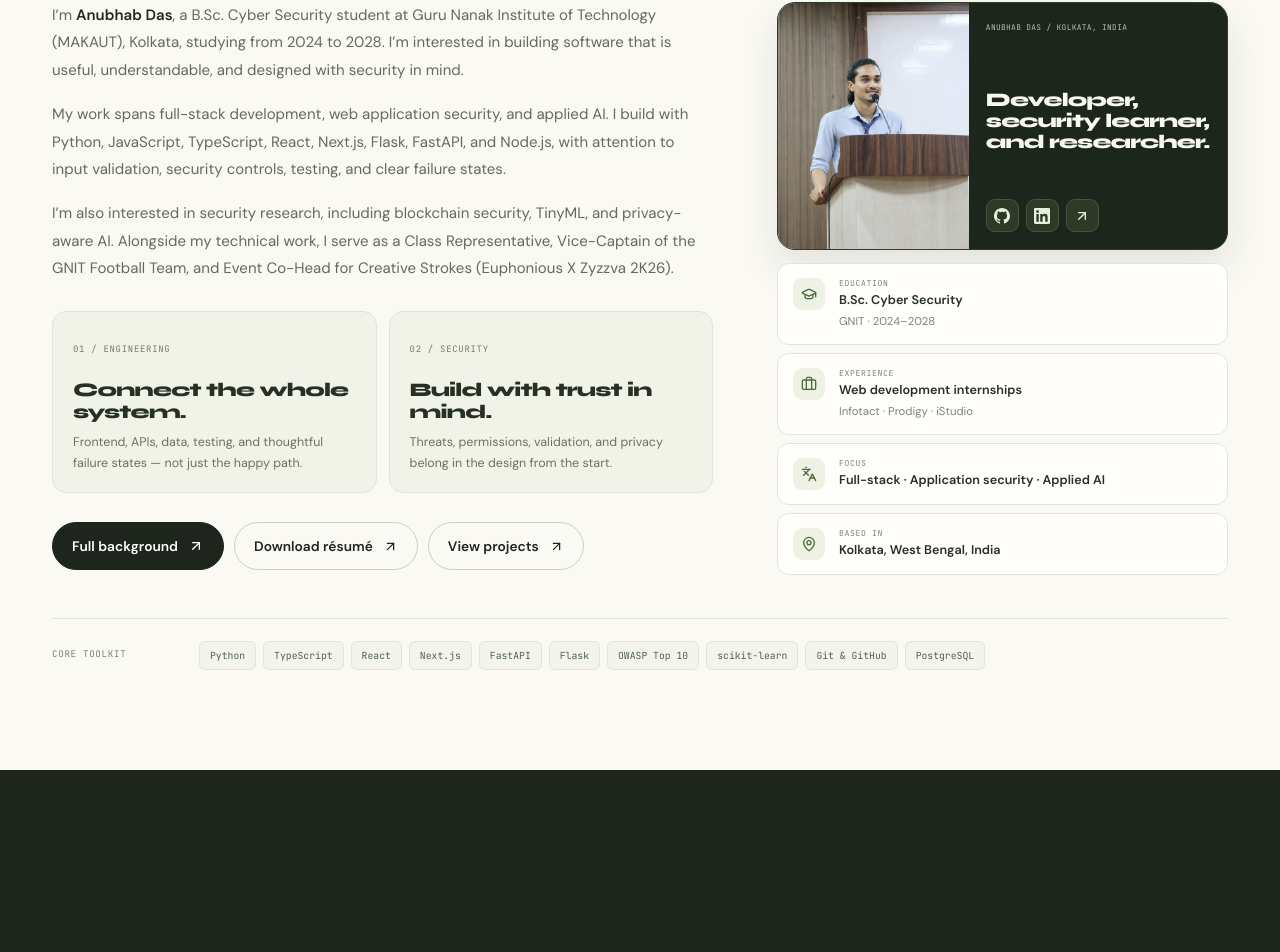
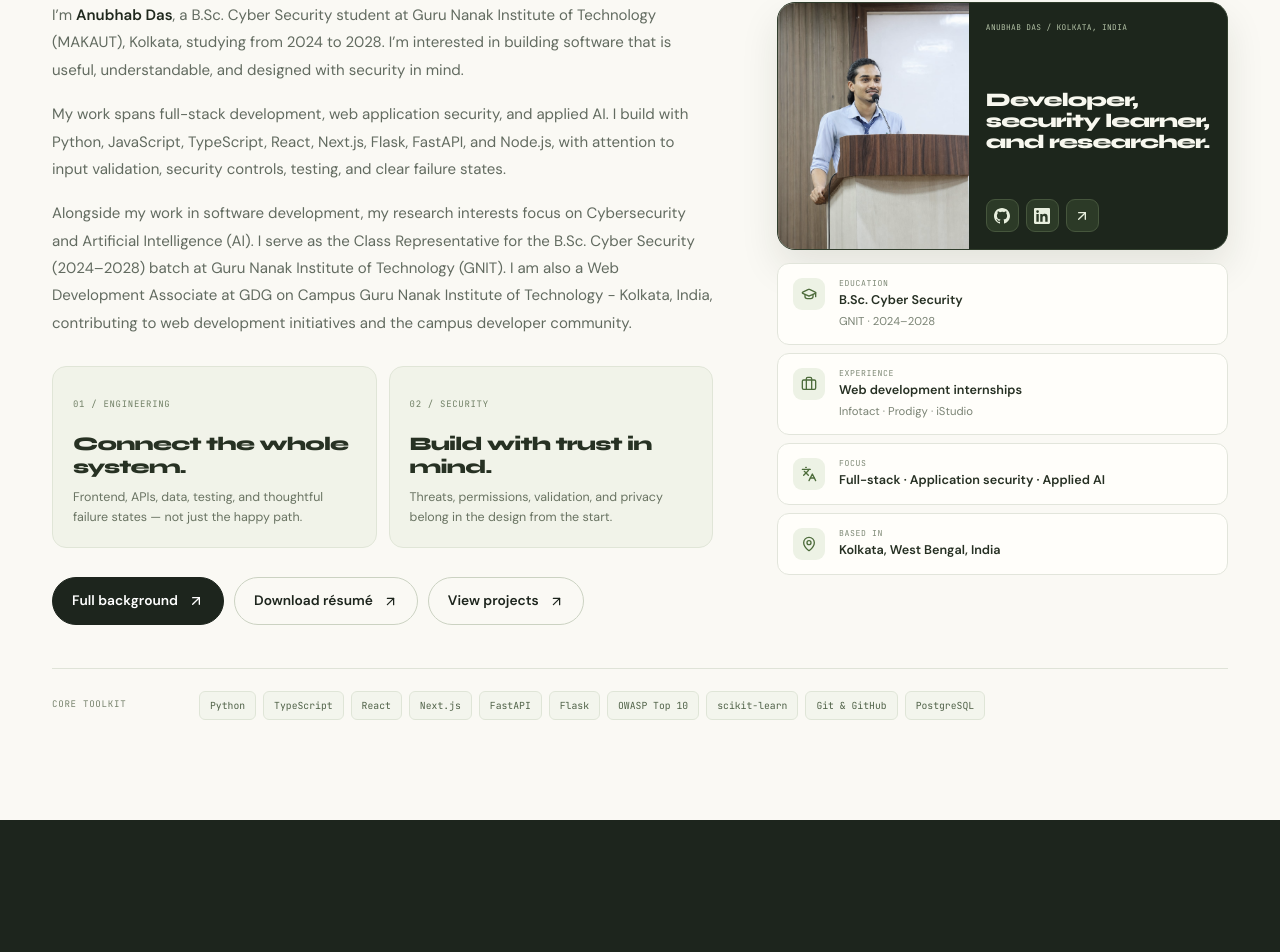
Before and after one commit to anubhab7105/My_Portfolio, a Next.js app: page / in a window 1280 px wide. Shown: the part 2057-3009 px from the top of the page. Built offline with nearby package versions, Linux system fonts and the light colour scheme.

Commit message:
Update homepage research and community roles

```diff
--- a/app/page.tsx
+++ b/app/page.tsx
@@ -246,9 +246,10 @@ export default function HomePage() {
                 security controls, testing, and clear failure states.
               </p>
               <p>
-                I’m also interested in security research, including blockchain security, TinyML, and privacy-aware AI.
-                Alongside my technical work, I serve as a Class Representative, Vice-Captain of the GNIT Football Team,
-                and Event Co-Head for Creative Strokes (Euphonious X Zyzzva 2K26).
+                Alongside my work in software development, my research interests focus on Cybersecurity and Artificial Intelligence (AI).
+                I serve as the Class Representative for the B.Sc. Cyber Security (2024–2028) batch at Guru Nanak Institute of Technology (GNIT).
+                I am also a Web Development Associate at GDG on Campus Guru Nanak Institute of Technology - Kolkata, India,
+                contributing to web development initiatives and the campus developer community.
               </p>
 
               <div className="lab-about-focus-grid">
```
